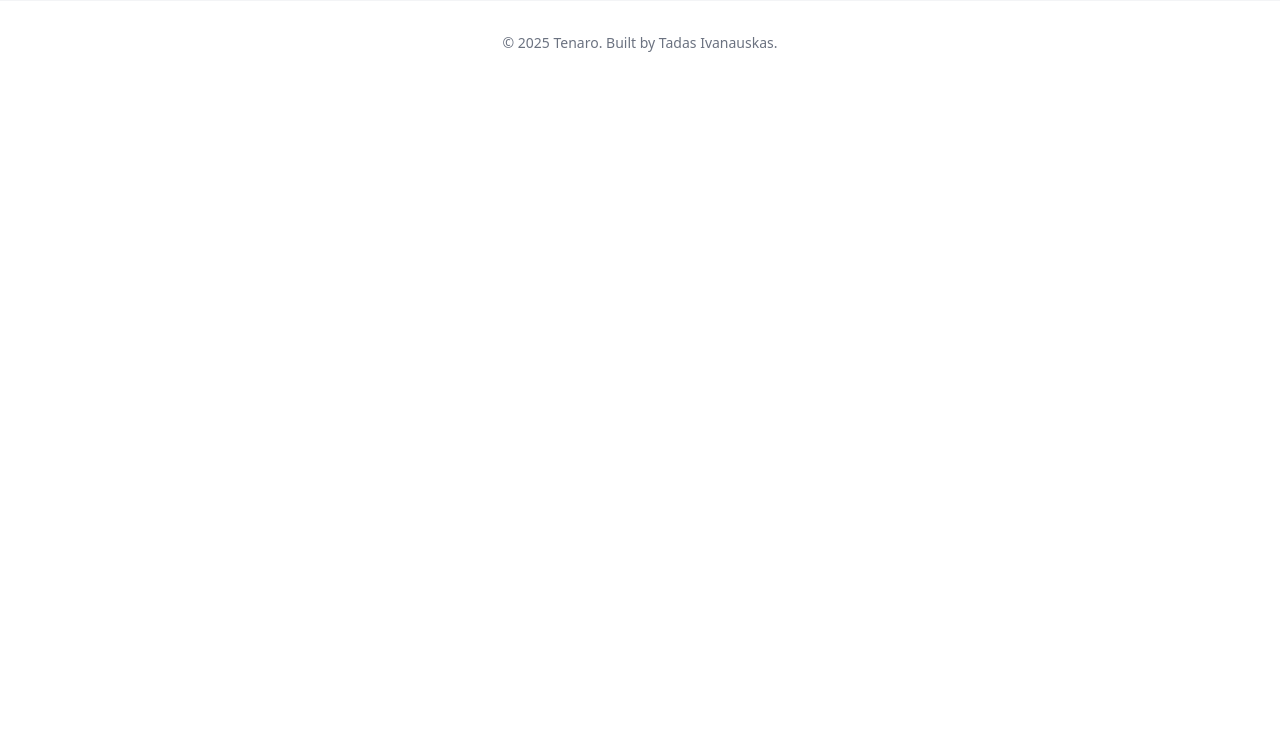
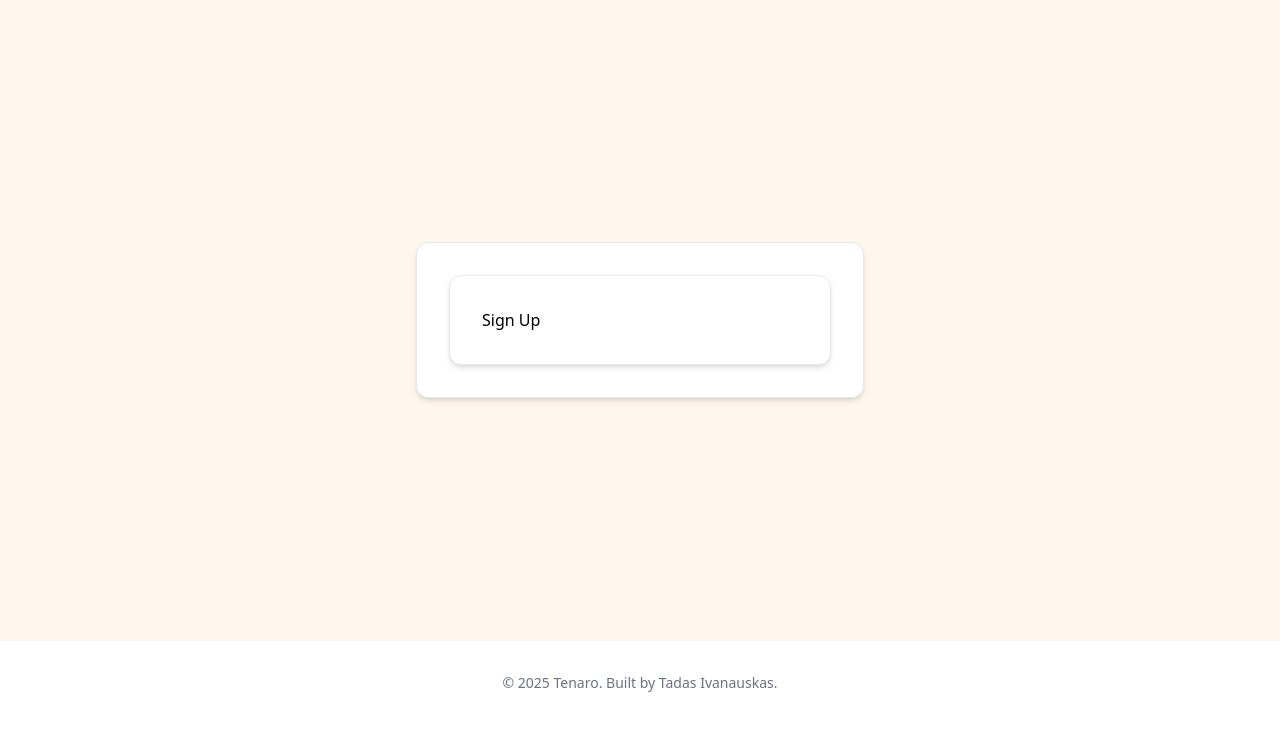
Before and after one commit to tade-art/Tenaro, a React (Vite) app: page /signup in a window 1280 px wide. Shown: the top 730 px of the page. Built offline with nearby package versions, Linux system fonts and the light colour scheme.

Commit message:
Added a basic layout, need to polish it

```diff
--- /dev/null
+++ b/src/components/layouts/AuthLayout.tsx
@@ -0,0 +1,13 @@
+import Layout from './NavAndFooter';
+
+export default function AuthLayout({ children }: { children: React.ReactNode }) {
+  return (
+    <Layout>
+      <section className="min-h-[80vh] flex items-center justify-center px-4 py-12 bg-[var(--color-accent-bg)]">
+        <div className="w-full max-w-md bg-white p-8 rounded-xl shadow-md border border-gray-200">
+          {children}
+        </div>
+      </section>
+    </Layout>
+  );
+}
--- a/src/pages/LogIn.tsx
+++ b/src/pages/LogIn.tsx
@@ -1,9 +1,10 @@
-import Layout from '../components/layouts/NavAndFooter';
+import AuthLayout from '../components/layouts/AuthLayout';
 
-export default function LogIn(){
-    return(
-        <Layout>
-            <div></div>
-        </Layout>
-    );
+export default function LogIn() {
+  return (
+    <AuthLayout>
+      <h2 className="auth-box">Log In</h2>
+      {/* form fields go here */}
+    </AuthLayout>
+  );
 }
--- a/src/pages/SignUp.tsx
+++ b/src/pages/SignUp.tsx
@@ -1,9 +1,10 @@
-import Layout from '../components/layouts/NavAndFooter';
+import AuthLayout from '../components/layouts/AuthLayout';
 
-export default function SignUp(){
-    return(
-        <Layout>
-            <div></div>
-        </Layout>
-    );
+export default function SignUp() {
+  return (
+    <AuthLayout>
+      <h2 className="auth-box">Sign Up</h2>
+      {/* form fields go here */}
+    </AuthLayout>
+  );
 }
--- a/src/styles/tailwind.css
+++ b/src/styles/tailwind.css
@@ -87,4 +87,8 @@
   .footer {
     @apply py-8 text-sm text-center text-gray-500;
   }
+
+  .auth-box {
+  @apply w-full max-w-md bg-white p-8 rounded-xl shadow-md border border-gray-200;
 }
+}
```
